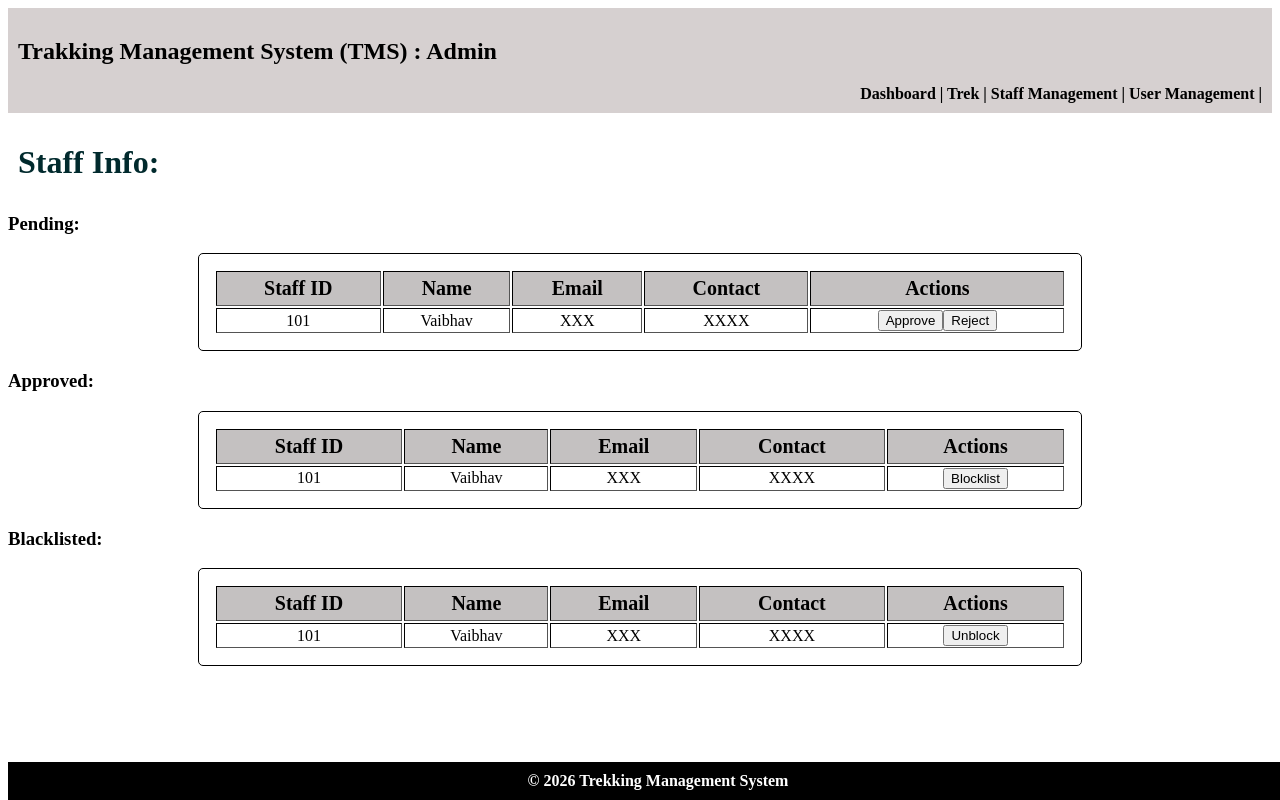
After one commit to vrushanksuryawanshi/Trekking_Management_System, a Python web app: template templates/admin_staff.html in a window 1280 px wide. The commit adds this page. Run offline with Jinja, Linux system fonts and the light colour scheme; the template is opened without the code that fills it, so the values that code supplies are empty.

Commit message:
Created Dummy Templates (for User/Admin/Staff)

```diff
--- a/static/main.css
+++ b/static/main.css
@@ -10,5 +10,78 @@
     border:1px solid rgb(3, 3, 78);
     border-radius: 10px;
     padding: 20px;
+}
 
+footer{
+    background:black;
+    color:white;
+    text-align:center;
+    font-weight:bold;
+    padding:10px;
+    bottom: 0;
+    position: fixed;
+    width: 100%;
 }
+
+.but{
+    background: #06662f;
+    color: white;
+    border: none;
+    padding: 10px 20px;
+    font-weight: bold;
+    cursor: pointer;
+    border-radius: 5px;
+}
+
+.center{
+    margin: auto;
+    text-align: center;
+    padding: 10px;
+}
+
+header{
+    background:rgb(214, 208, 208);
+    text-align: justify;
+    padding:10px;
+}
+
+table th{
+    background: rgb(196, 193, 193);
+    font-size: 20px;
+    padding: 5px;
+}
+
+.Dashboard{
+    margin: auto;
+    width:70%;
+    padding:10px;
+    font-size: medium;
+    border: 1px solid black;
+    border-radius: 5px;
+    text-align: center;
+    font-size: 20px;
+}
+
+.normal{
+    text-align: center;
+    padding: 15px;
+    margin:auto;
+    width:70%;
+    border: 1px solid black;
+    border-radius: 5px;
+}
+
+nav{
+    text-align: right;
+    font-weight: bold;
+}
+
+nav a{
+    color: black;
+    text-decoration: none;
+}
+
+h1{
+    padding: 10px;
+    color: rgb(1, 42, 45);
+}
--- /dev/null
+++ b/templates/admin_staff.html
@@ -0,0 +1,47 @@
+<!DOCTYPE html>
+<html lang="en">
+<head>
+    <meta charset="UTF-8">
+    <meta name="viewport" content="width=device-width, initial-scale=1.0">
+    <link rel="stylesheet" href="/static/main.css">
+    <title>AdminDashboard</title>
+</head>
+<body>
+    <header>
+        <h2>Trakking Management System (TMS) : Admin</h2>
+        <nav>
+            <a href="admin_dashboard.html"> Dashboard </a>|
+            <a href="admin_treks.html"> Trek </a>|
+            <a href="admin_staff.html"> Staff Management </a>|
+            <a href="admin_user.html"> User Management </a>|
+        </nav>
+    </header>
+
+    <main>
+        <h1>Staff Info: </h1>
+
+        <h3>Pending:</h3>
+            <table class="normal" border="1">
+                <tr><th>Staff ID</th>     <th>Name</th>     <th>Email</th>   <th>Contact</th>  <th>Actions</th></tr>
+                <tr><td>101</td>          <td>Vaibhav</td>  <td>XXX</td>      <td>XXXX</td>
+                <td><input type="button" value="Approve"><input type="button" value="Reject"></td></tr>
+            </table>
+
+        <h3>Approved:</h3>
+            <table class="normal" border="1">
+                <tr><th>Staff ID</th>     <th>Name</th>     <th>Email</th>   <th>Contact</th>  <th>Actions</th></tr>
+                <tr><td>101</td>          <td>Vaibhav</td>  <td>XXX</td>      <td>XXXX</td>
+                <td><input type="button" value="Blocklist"></td></tr>
+            </table>
+
+        <h3>Blacklisted:</h3>
+            <table class="normal" border="1">
+                <tr><th>Staff ID</th>     <th>Name</th>     <th>Email</th>   <th>Contact</th>  <th>Actions</th></tr>
+                <tr><td>101</td>          <td>Vaibhav</td>  <td>XXX</td>      <td>XXXX</td>
+                <td><input type="button" value="Unblock"></td></tr>
+            </table>
+    </main>
+
+    <footer>© 2026 Trekking Management System</footer>
+</body>
+</html>
```
Also changed, not shown: templates/Add_trek.html (added, +48 -0 lines), templates/admin_bookings.html (added, +28 -0 lines), templates/admin_dashboard.html (added, +40 -0 lines), templates/admin_treks.html (added, +37 -0 lines), templates/admin_user.html (added, +41 -0 lines), templates/staff_dashboard.html (added, +31 -0 lines), templates/staff_treks.html (added, +35 -0 lines), templates/user_book.html (added, +41 -0 lines), templates/user_dashboard.html (added, +57 -0 lines), templates/user_history.html (added, +31 -0 lines).
